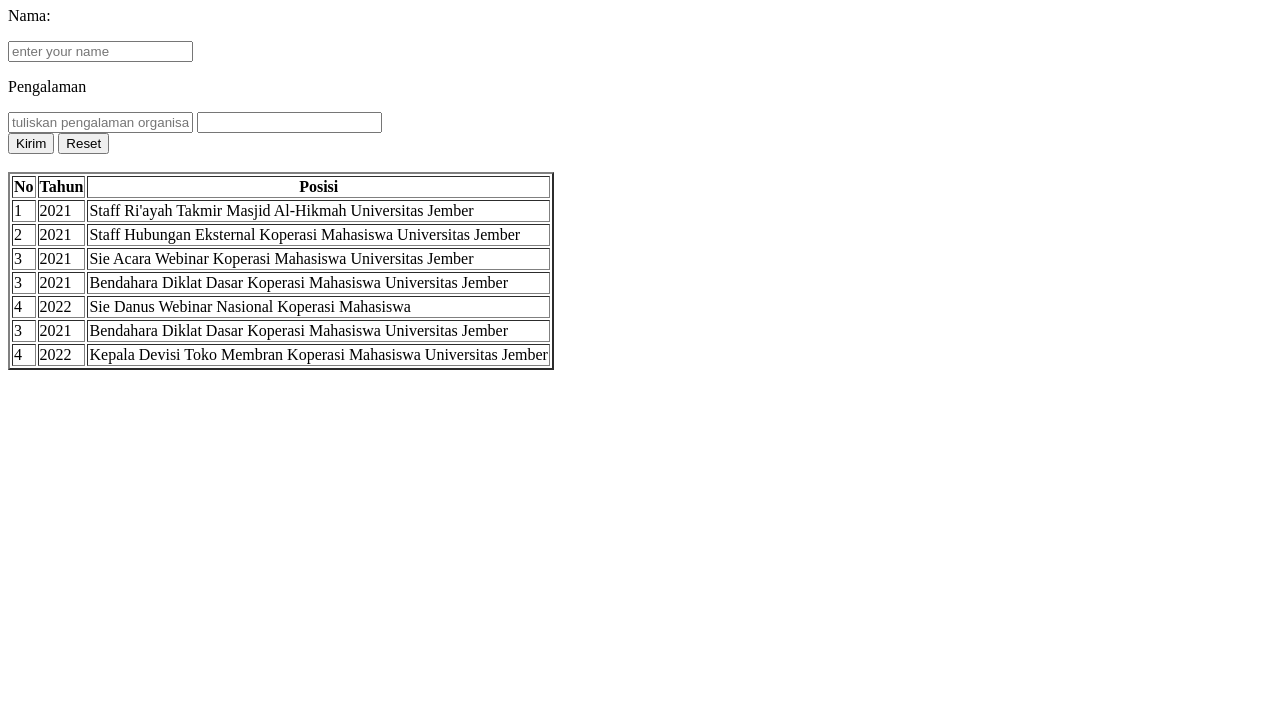
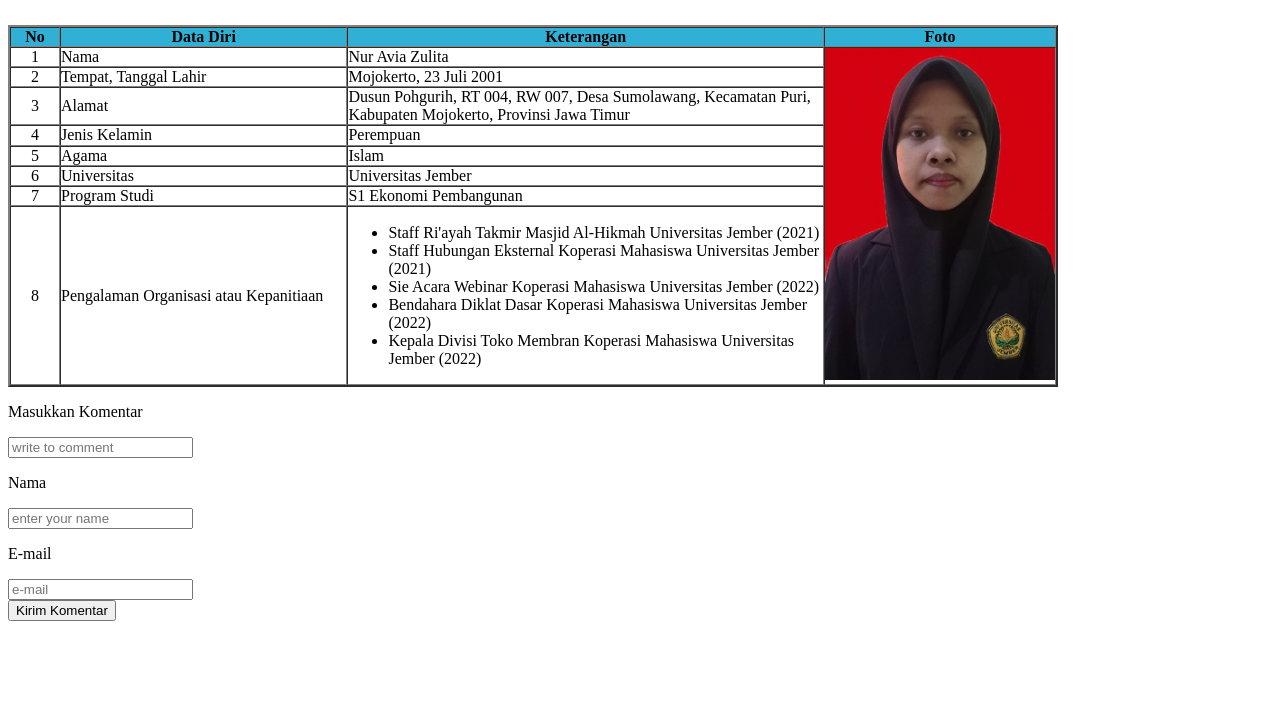
Before and after one commit to nuraviazulita/nuraviazulita.github.io, a plain HTML site: page portofolio.html in a window 1280 px wide. Shown: the part 73-800 px from the top of the page. Drawn offline with Linux system fonts and the light colour scheme.

Commit message:
add foto

```diff
--- a/portofolio.html
+++ b/portofolio.html
@@ -8,69 +8,77 @@
 </head>
 <body>
     <!-- Judul -->
-    <h1>Tabel Pengalaman Organisasi dan Kepanitiaan</h1>
-
-    <form>
-       <p>Nama:</p>
-       <input type="text" name="nama" placeholder="enter your name">
-       <p>Pengalaman</p>
-       <input type="text" name="pengalaman" placeholder="tuliskan pengalaman organisasi atau kepanitaan">
-       <input type="text" name="tahun">
-       <div>
-       <input type="submit" value="Kirim">
-       <input type="reset" value="Reset">
-       <div>
-    </form>
+    <h1 align="center">PORTOFOLIO</h1>
 
     <br>
 
-
-    <!--
-        no, tahun, posisi
-     -->
-
-     <table border="2">
-        <tr>
-            <th>No</th>
-            <th>Tahun</th>
-            <th>Posisi</th>
+     <table border="2" cellspacing="0" cellpadding="0" width="1050">
+        <tr align="center" bgcolor="#31b0d5">
+            <th width="50">No</th>
+            <th width="300">Data Diri</th>
+            <th width="500">Keterangan</th>
+            <th width="200">Foto</th>
         </tr>
         <tr>
-            <td>1</td>
-            <td>2021</td>
-            <td>Staff Ri'ayah Takmir Masjid Al-Hikmah Universitas Jember</td>
+            <td align="center">1</td>
+            <td>Nama</td>
+            <td>Nur Avia Zulita</td>
+            <td rowspan="8" align="center"><img src="fotovia.jpg" width="230"></td>
         </tr>
         <tr>
-            <td>2</td>
-            <td>2021</td>
-            <td>Staff Hubungan Eksternal Koperasi Mahasiswa Universitas Jember</td>
+            <td align="center">2</td>
+            <td>Tempat, Tanggal Lahir</td>
+            <td>Mojokerto, 23 Juli 2001</td>
         </tr>
         <tr>
-            <td>3</td>
-            <td>2021</td>
-            <td>Sie Acara Webinar Koperasi Mahasiswa Universitas Jember</td>
+            <td align="center">3</td>
+            <td>Alamat</td>
+            <td>Dusun Pohgurih, RT 004, RW 007, Desa Sumolawang, Kecamatan Puri, Kabupaten Mojokerto, Provinsi Jawa Timur</td>
         </tr>
         <tr>
-            <td>3</td>
-            <td>2021</td>
-            <td>Bendahara Diklat Dasar Koperasi Mahasiswa Universitas Jember</td>
+            <td align="center">4</td>
+            <td>Jenis Kelamin</td>
+            <td>Perempuan</td>
         </tr>
         <tr>
-            <td>4</td>
-            <td>2022</td>
-            <td>Sie Danus Webinar Nasional Koperasi Mahasiswa</td>
+            <td align="center">5</td>
+            <td>Agama</td>
+            <td>Islam</td>
         </tr>
         <tr>
-            <td>3</td>
-            <td>2021</td>
-            <td>Bendahara Diklat Dasar Koperasi Mahasiswa Universitas Jember</td>
+            <td align="center">6</td>
+            <td>Universitas</td>
+            <td>Universitas Jember</td>
         </tr>
         <tr>
-            <td>4</td>
-            <td>2022</td>
-            <td>Kepala Devisi Toko Membran Koperasi Mahasiswa Universitas Jember</td>
+            <td align="center">7</td>
+            <td>Program Studi</td>
+            <td>S1 Ekonomi Pembangunan</td>
         </tr>
-
+        <tr>
+            <td align="center">8</td>
+            <td>Pengalaman Organisasi atau Kepanitiaan</td>
+            <td>
+                <ul>
+                    <li>Staff Ri'ayah Takmir Masjid Al-Hikmah Universitas Jember (2021)</li>
+                    <li>Staff Hubungan Eksternal Koperasi Mahasiswa Universitas Jember (2021)</li>
+                    <li>Sie Acara Webinar Koperasi Mahasiswa Universitas Jember (2022)</li>
+                    <li>Bendahara Diklat Dasar Koperasi Mahasiswa Universitas Jember (2022)</li>
+                    <li>Kepala Divisi Toko Membran Koperasi Mahasiswa Universitas Jember (2022)</li>
+                </ul>
+            </td>
+        </tr>
      </table>
+     <form>
+        <p>Masukkan Komentar</p>
+        <input type="text" name="masukkan komentar" placeholder="write to comment">
+        <p>Nama</p>
+        <input type="text" name="name" placeholder="enter your name">
+        <p>E-mail</p>
+        <input type="text" name="e-mail" placeholder="e-mail">
+        <div>
+        <input type="submit" value="Kirim Komentar">
+        <div>
+     </form>
 </body>
 </html>
```
